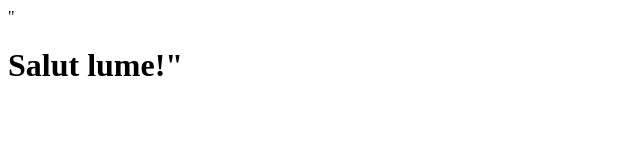
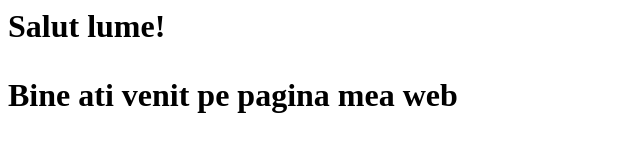
Before and after one commit to alexandrewpop/proiect-web-demo, a plain HTML site: page index.html in a window 1280 px wide. Shown: the whole page, without its empty margins (0-640 px from the left). Drawn offline with Linux system fonts and the light colour scheme.

Commit message:
Adauga un paragraf de introudecere

```diff
--- a/index.html
+++ b/index.html
@@ -1 +1,2 @@
-"<h1>Salut lume!<?h1>"
+<h1>Salut lume!<?h1>
+<p>Bine ati venit pe pagina mea web</p>
```
